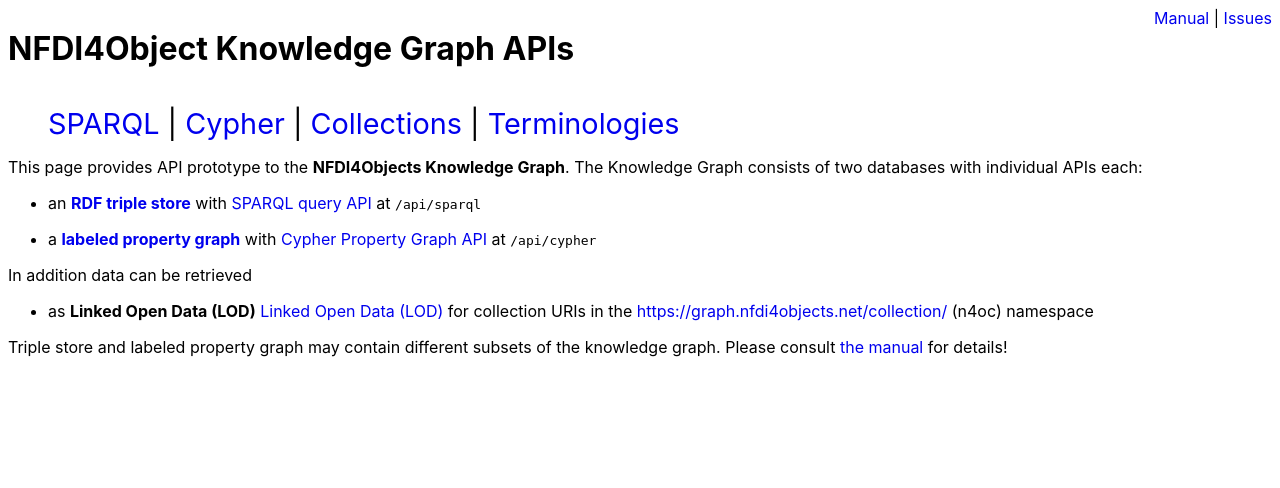
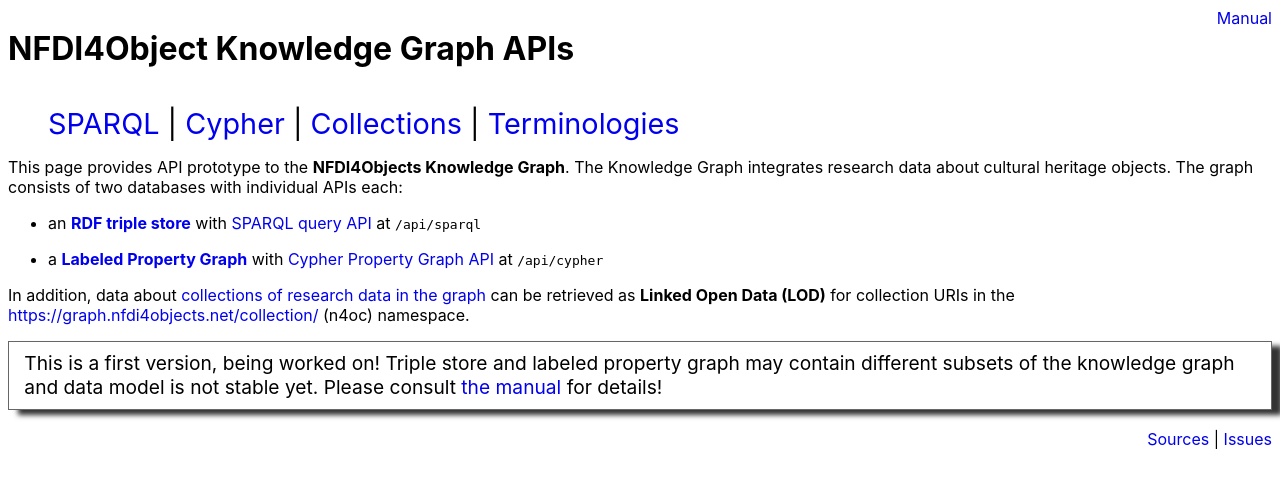
Before and after one commit to nfdi4objects/n4o-graph-apis, a Flask app: page / in a window 1280 px wide. Shown: the top 488 px of the page. Run offline with Flask 3, Linux system fonts and the light colour scheme; parts of the project's set-up code (start-up, migrations or seed data) failed here and were passed over.

Commit message:
Extend HTML

```diff
--- a/app.py
+++ b/app.py
@@ -50,7 +50,7 @@ def index():
     cmd = ['git', 'rev-parse', '--short=8', 'HEAD']
     try:
         githash = subprocess.run(
-            cmd, stdout=subprocess.PIPE).stdout.decode('utf-8')
+            cmd, stdout=subprocess.PIPE).stdout.decode('utf-8').strip()
     except Exception:
         githash = None
     return render_template('index.html', githash=githash)
--- a/static/style.css
+++ b/static/style.css
@@ -29,6 +29,13 @@ nav > ul > li > a.selected {
 
 .message {
   font-size: larger;
+  border: 1px solid #666;
+  padding: 0.5em 0.8em;
+  box-shadow: 10px 5px 5px #333;
+}
+
+footer {
+  margin-top: 1em;
 }
 
 /* CodeMirror 5 Idea Theme (to display JSON) */
--- a/templates/base.html
+++ b/templates/base.html
@@ -22,8 +22,7 @@
   <body>
     <header>
       <div style="float:right;">
-        <a href="https://nfdi4objects.github.io/n4o-graph/">Manual</a> |
-        <a href="https://github.com/nfdi4objects/n4o-graph-apis/issues">Issues</a>
+        <a href="https://nfdi4objects.github.io/n4o-graph/">Manual</a>
       </div>
       <h1><a href="{{url_for('index')}}">NFDI4Object Knowledge Graph APIs</a></h1>
       <nav>
@@ -63,9 +62,14 @@
       {% block content %} {% endblock %}
     </main>
     <footer>
-      {% if githash %}
-        <a href="https://github.com/nfdi4objects/n4o-graph-apis/commit/{{ githash }}" style="float:right;">{{ githash }}</a>
-      {% endif %}
+      <div style="float:right;">
+        <a href="https://github.com/nfdi4objects/n4o-graph-apis">Sources</a>
+        {% if githash %}
+        (<a href="https://github.com/nfdi4objects/n4o-graph-apis/commit/{{ githash }}">{{ githash }}</a>)
+        {% endif %}
+        |
+        <a href="https://github.com/nfdi4objects/n4o-graph-apis/issues">Issues</a>
+      </div>
     </footer>
   </body>
 </html>
--- a/templates/index.html
+++ b/templates/index.html
@@ -2,10 +2,9 @@
 
 {% block content %}
   <p>
-    This page provides API prototype to the
-    <b>NFDI4Objects Knowledge Graph</b>. The
-    Knowledge Graph consists of two databases
-    with individual APIs each:
+    This page provides API prototype to the <b>NFDI4Objects Knowledge Graph</b>. The
+    Knowledge Graph integrates research data about cultural heritage objects.
+    The graph consists of two databases with individual APIs each:
   </p>
   <ul>
     <li>
@@ -17,28 +16,21 @@
     </li>
     <li>
       <p>
-        a <b><a href="cypher">labeled property graph</a></b>
+        a <b><a href="cypher">Labeled Property Graph</a></b>
         with <a href="https://github.com/nfdi4objects/n4o-graph-apis#cypher-property-graph-api">Cypher Property Graph API</a>
         at <code>/api/cypher</code>
       </p>
     </li>
   </ul>
   <p>
-    In addition data can be retrieved
+    In addition, data about <a href="/collection/">collections of research data in the graph</a>
+    can be retrieved as <b>Linked Open Data (LOD)</b>
+    for collection URIs in the <a href="https://graph.nfdi4objects.net/collection/">https://graph.nfdi4objects.net/collection/</a> (n4oc) namespace.
   </p>
-  <ul>
-    <li>
-      <p>
-        as <b>Linked Open Data (LOD)</b>
-        <a href="collection">Linked Open Data (LOD)</a></b>
-        for collection URIs in the <a href="https://graph.nfdi4objects.net/collection/">https://graph.nfdi4objects.net/collection/</a>
-        (n4oc) namespace
-      </p>
-    </li>
-  </ul>
-  <p>
+  <p class="message">
+    This is a first version, being worked on!
     Triple store and labeled property graph may contain different subsets of the
-    knowledge graph.
+    knowledge graph and data model is not stable yet.
     Please consult <a href="https://nfdi4objects.github.io/n4o-graph/">the manual</a>
     for details!
   </p>
```
